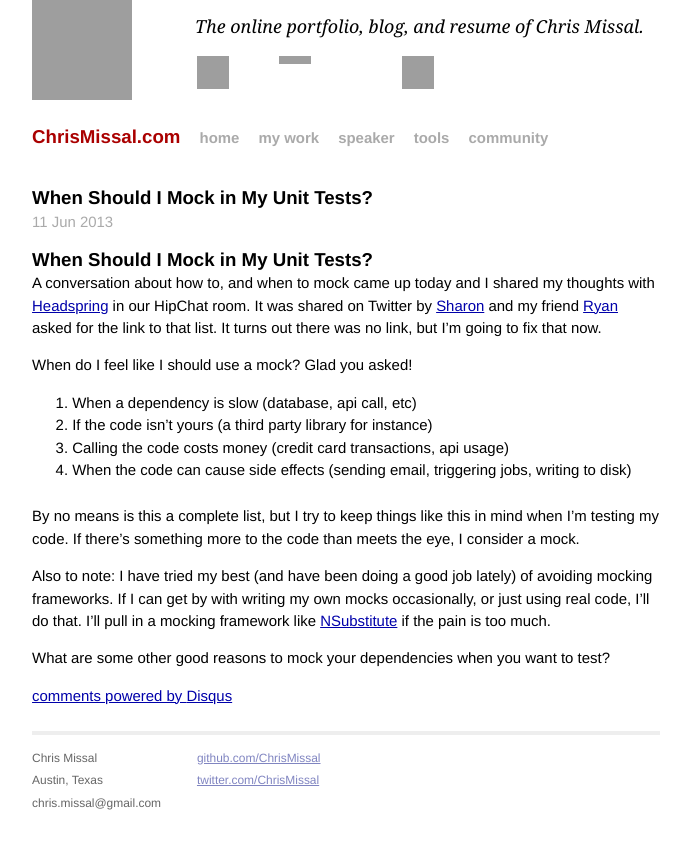
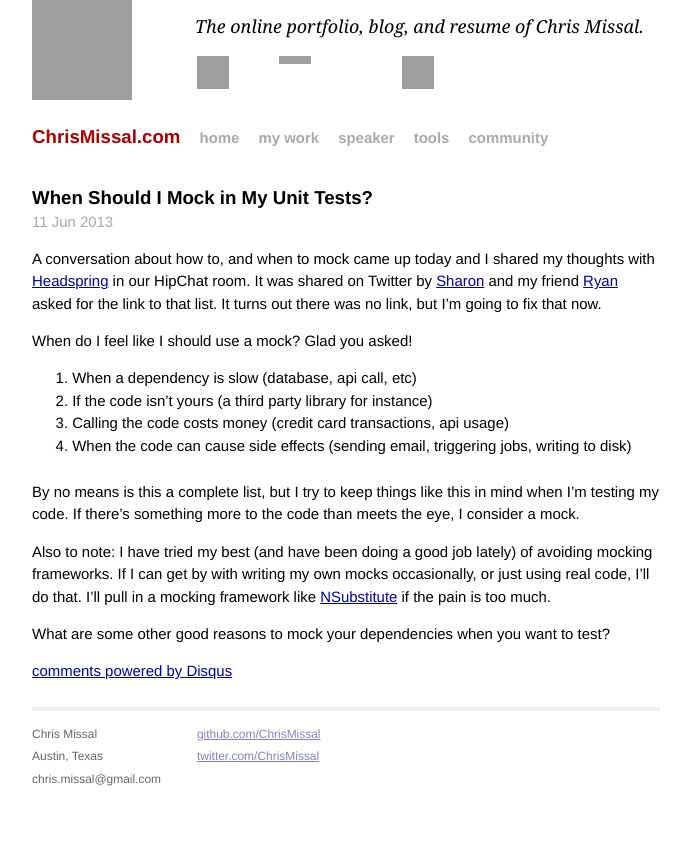
Before and after one commit to ChrisMissal/chrismissal.github.io, a Jekyll site: the page built from _posts/2013-06-11-when-should-mock-in-my-unit-tests.md, in a window 1280 px wide, cut to the strip 0-849 px from the top of the page. Shown: the whole strip, without its empty margins (294-985 px from the left). Built offline with Jekyll 4.4.1, drawn with Linux system fonts in a browser that asks for light colours; comment, search, counter and statistics services are not loaded; grey boxes are pictures that could not be loaded.

Commit message:
fixed title on "when should I mock" post

```diff
--- a/_posts/2013-06-11-when-should-mock-in-my-unit-tests.md
+++ b/_posts/2013-06-11-when-should-mock-in-my-unit-tests.md
@@ -4,8 +4,6 @@ layout: post
 type: post
 title: "When Should I Mock in My Unit Tests?"
 ---
-
-## When Should I Mock in My Unit Tests?
 
 A conversation about how to, and when to mock came up today and I shared my thoughts with [Headspring](http://www.headspring.com) in our HipChat room. It was shared on Twitter by [Sharon](http://twitter.com/scichelli) and my friend [Ryan](http://twitter.com/rauhryan) asked for the link to that list. It turns out there was no link, but I'm going to fix that now.
 
```
